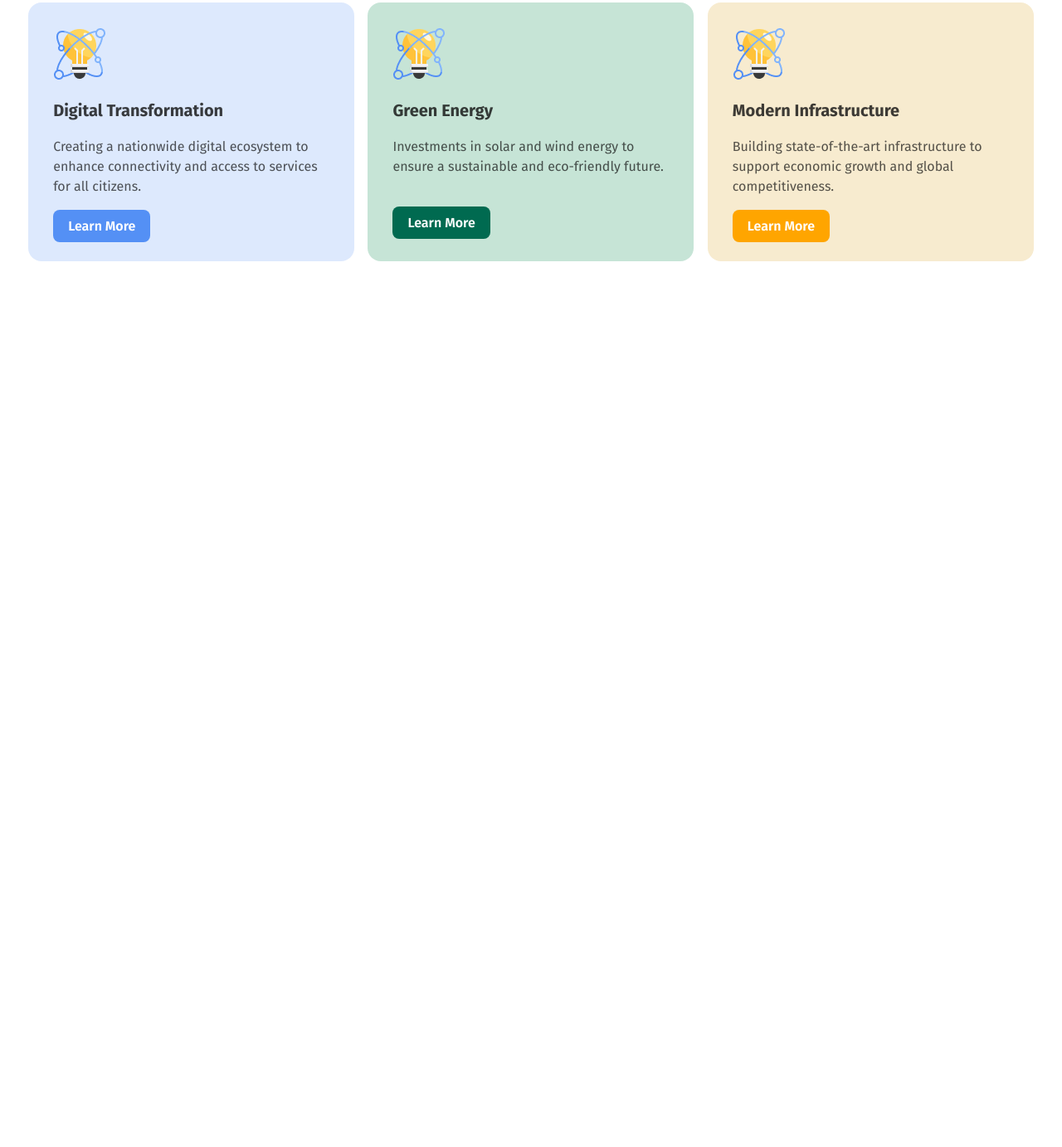
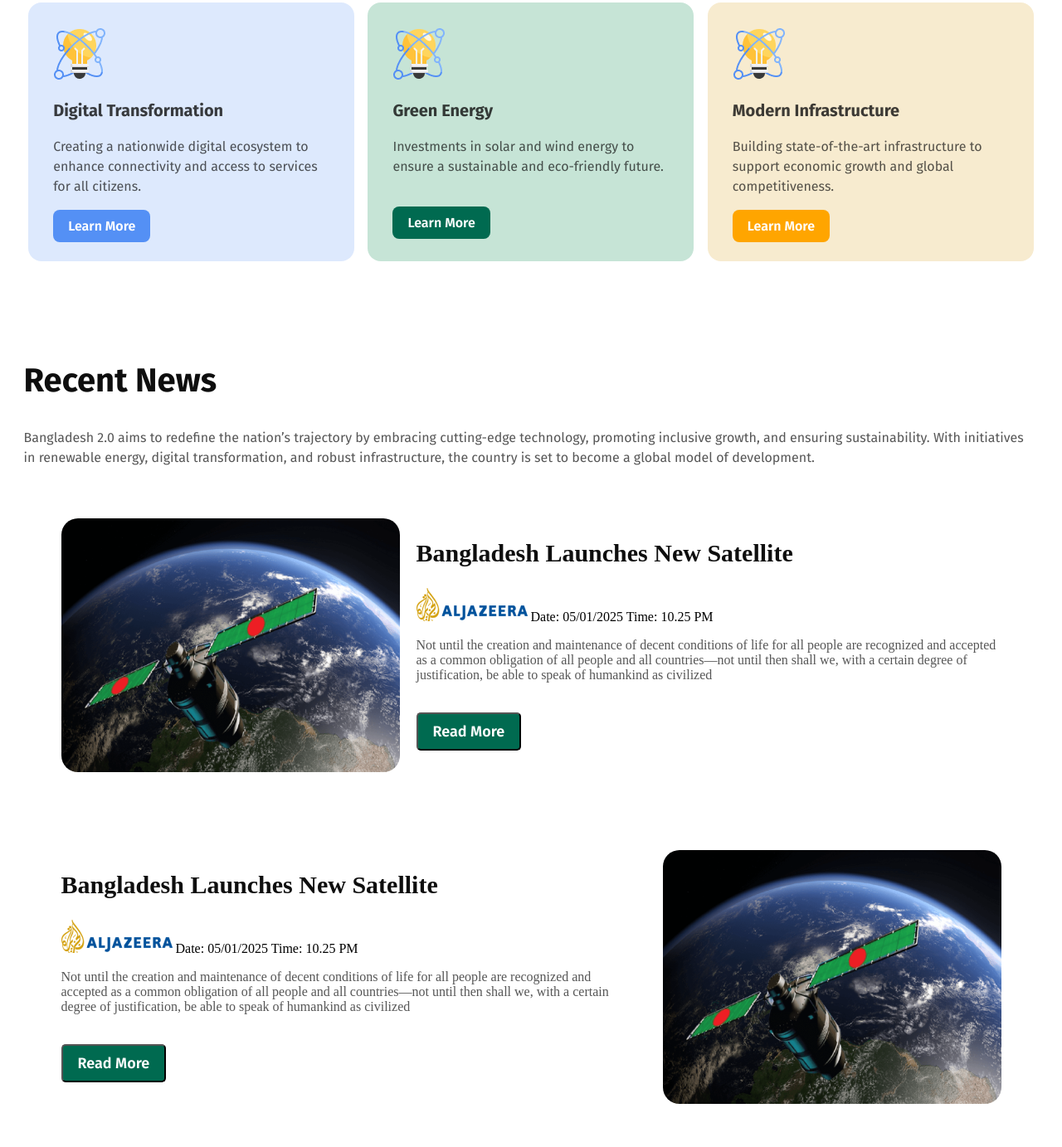
Before and after one commit to Partho-Mukherjee2003/assignment-1, a plain HTML site: page index.html in a window 1280 px wide. Shown: the part 1098-2481 px from the top of the page at 83% size. Before the commit the page ends 1421 px from the top, so only its background shows below. Drawn offline with Linux system fonts and the light colour scheme.

Commit message:
add recent news

```diff
--- a/index.html
+++ b/index.html
@@ -5,6 +5,7 @@
     <meta charset="UTF-8">
     <meta name="viewport" content="width=device-width, initial-scale=1.0">
     <title>Assignment-1</title>
+
 </head>
 <body>
     <header class="head"><h3>Bangladesh 2.0</h3>
@@ -48,5 +49,39 @@
         </div>
 
     </section>
+    <section class="recent-news">
+        <div class="recent-text">
+            <h1>Recent News</h1>
+            <p>Bangladesh 2.0 aims to redefine the nation’s trajectory by embracing cutting-edge technology, promoting inclusive growth, and ensuring sustainability. With initiatives in renewable energy, digital transformation, and robust infrastructure, the country is set to become a global model of development.</p>
+        </div>
+    <div class="news-card">
+        <div class="news-card1">
+            <div>
+            <img class="img1" src="assets/satelite.png" alt="satelite image">
+            </div>
+            <div class="news-card-text">
+            <h2>Bangladesh Launches New Satellite</h2>
+            <img class="img2" src="assets/al-jazeera.png" alt="al-jazeera image">
+            <time datetime="05-01-2025">Date: 05/01/2025 Time: 10.25 PM</time>
+            <p>Not until the creation and maintenance of decent conditions of life for all people are recognized and accepted as a common obligation of all people and all countries—not until then shall we,
+                with a certain degree of justification, be able to speak of humankind as civilized</p>
+                <button class="news-button">Read More</button>
+            </div>
+        </div>
+        <div class="news-card2">
+            <div>
+            <img class="img3" src="assets/satelite.png" alt="satelite image">
+            </div>
+            <div class="news-card-text" >
+            <h2>Bangladesh Launches New Satellite</h2>
+            <img class="img4" src="assets/al-jazeera.png" alt="al-jazeera image">
+            <time datetime="05-01-2025">Date: 05/01/2025 Time: 10.25 PM</time>
+            <p>Not until the creation and maintenance of decent conditions of life for all people are recognized and accepted as a common obligation of all people and all countries—not until then shall we,
+                with a certain degree of justification, be able to speak of humankind as civilized</p>
+                <button class="news-button">Read More</button>
+            </div>
+        </div>
+    </div>
+    </section>
 </body>
 </html>
--- a/style/style.css
+++ b/style/style.css
@@ -41,7 +41,8 @@ header button{
 } */
  header  button:active {
     background-color: rgb(36, 174, 96);
-    transform: translateY(4px);
+    transform: translateY(2px);
+    color: #ffffff;
 }
 
 
@@ -161,7 +162,7 @@ border: none;
 }
 .vision .vision-card .card1  button:active {
     background-color: rgb(68, 56, 235);
-    transform: translateY(4px);
+    transform: translateY(2px);
 }
 .vision .vision-card .card2 button{
     margin-top: 20px;
@@ -169,14 +170,14 @@ border: none;
 }
 .vision .vision-card .card2 button:active {
     background-color: rgb(36, 174, 96);
-    transform: translateY(4px);}
+    transform: translateY(2px);}
 
 .vision .vision-card .card3 button{
     background-color: orange;
 }
 .vision .vision-card .card3 button:active {
     background-color: rgb(92, 61, 3);
-    transform: translateY(4px);
+    transform: translateY(2px);
 }
 
 .vision .vision-card .card1{
@@ -222,3 +223,102 @@ margin: auto;
     max-height: 312px
 
 }
+
+/* Recent news section */
+.recent-news{
+    max-width: 1223px;
+    margin: auto;
+
+
+    border-radius: 8px;
+    margin-top: 120px;
+
+}
+
+.recent-news .recent-text h1{
+    color: rgb(14, 14, 14);
+    font-family: Fira Sans;
+    font-size: 40px;
+    font-weight: 700;
+    line-height: 48px;
+    letter-spacing: 0%;
+    text-align: left;}
+    .recent-news .recent-text p{
+        color: rgba(14, 14, 14, 0.7);
+font-family: Fira Sans;
+font-size: 16px;
+font-weight: 400;
+line-height: 24px;
+letter-spacing: 0%;
+text-align: left;
+    }
+
+    .recent-news .recent-text{
+
+        text-align: left;
+    }
+
+    .recent-news .news-card .news-card1 {
+        display: flex;
+        justify-content: space-between;
+        gap: 20px;
+        background-color: white;
+        padding: 45px;
+        border-radius: 8px;
+
+    }
+    .recent-news .news-card .news-card2{
+        display: flex;
+        justify-content: space-between;
+        gap: 30px;
+        flex-direction: row-reverse;
+        padding: 45px;
+    }
+    .img1{
+        border: none;
+        border-radius: 20px;
+        width: 408px;
+        height: 306px;
+
+
+    }
+    .news-card-text{
+        background-color: white;
+    }
+
+    .img3{
+        border: none;
+        border-radius: 20px;
+        width: 408px;
+        height: 306px;
+        ;
+    }
+    .news-card-text h2{
+        font-weight: bold;
+        font-size: 30px;
+        color: #0E0E0E;
+    }
+    .news-card-text p{
+        font-weight: medium;
+        font-size: 16px;
+        color: rgba(14, 14, 14, 0.7);
+    }
+.news-button{
+    margin-top: 20px;
+    background-color: #006A50;
+    padding: 10px 18px;
+    color: rgb(255, 255, 255);
+font-family: Fira Sans;
+font-size: 18px;
+font-weight: 600;
+line-height: 22px;
+letter-spacing: 0%;
+text-align: left;
+border-radius: 5px;
+cursor: pointer;
+}
+.news-button:active {
+    background-color: rgb(92, 61, 3);
+    transform: translateY(2px);
+    color: white;
+}
```
